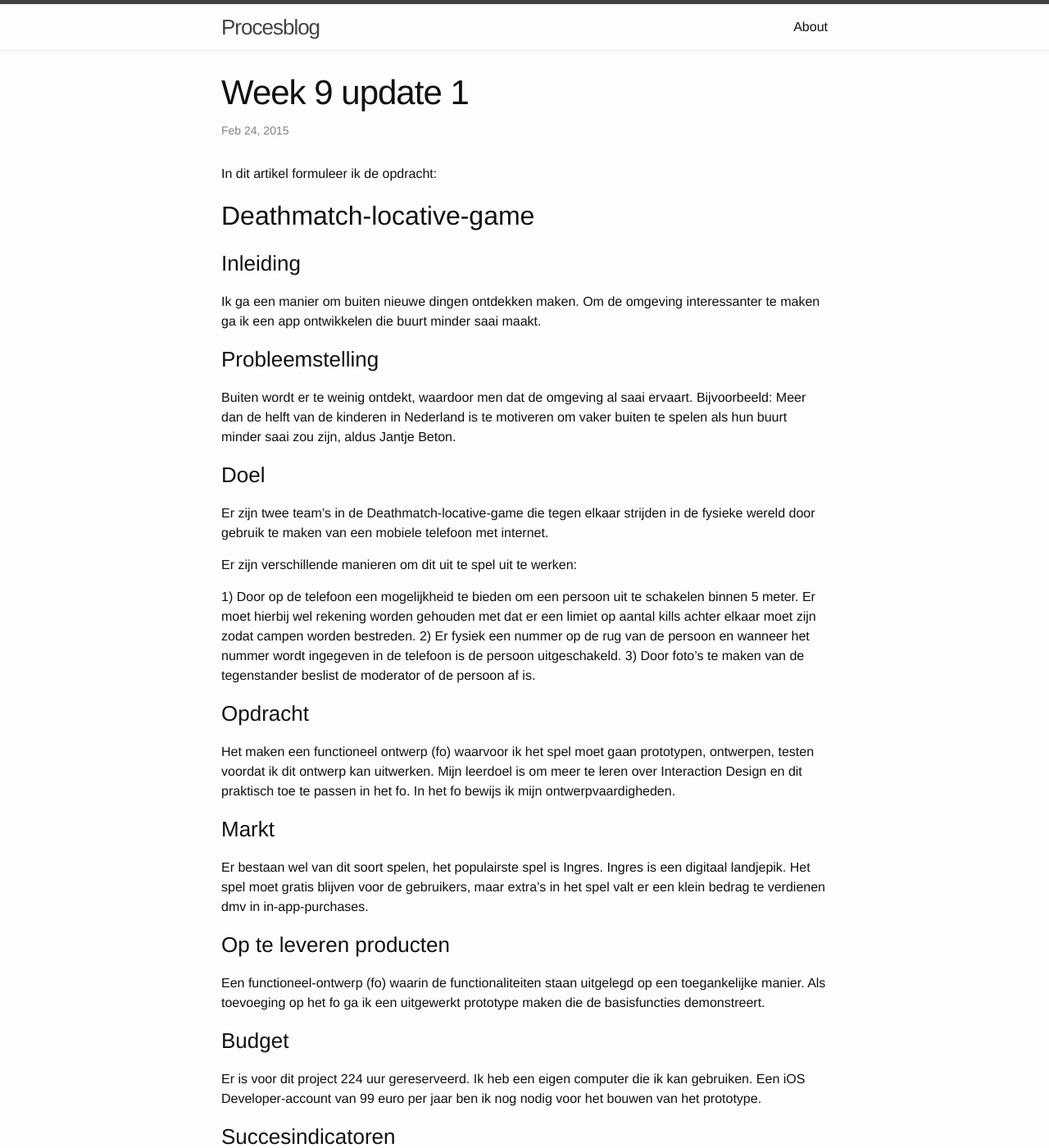
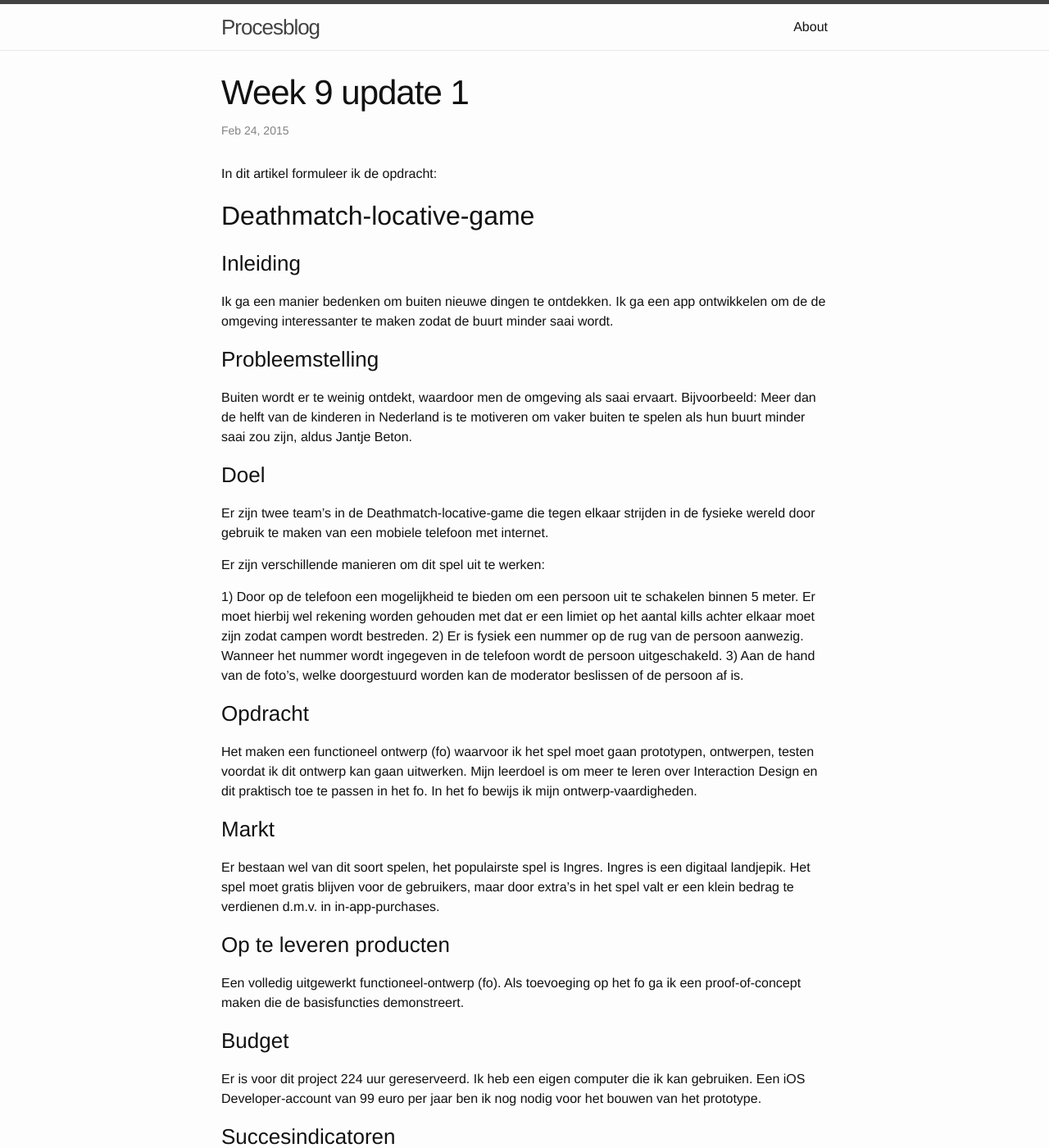
Before and after one commit to qdraw/spokenjagers, a Jekyll site: the page built from _posts/2015-02-23-week-9-update1-procesblog.markdown, in a window 1280 px wide and 1400 px high. Shown: the whole window at 82% size. Built offline with Jekyll 4.4.1, drawn with Linux system fonts in a browser that asks for light colours; some of the changed text lies outside the part shown.

Commit message:
update typos

```diff
--- a/_posts/2015-02-23-week-9-update1-procesblog.markdown
+++ b/_posts/2015-02-23-week-9-update1-procesblog.markdown
@@ -9,34 +9,34 @@ In dit artikel formuleer ik de opdracht:
 ## Deathmatch-locative-game
 
 ### Inleiding
-Ik ga een manier om buiten nieuwe dingen ontdekken maken. Om de omgeving interessanter te maken ga ik een app ontwikkelen die buurt minder saai maakt.
+Ik ga een manier bedenken om buiten nieuwe dingen te ontdekken. Ik ga een app ontwikkelen om de de omgeving interessanter te maken zodat de buurt minder saai wordt.
 
 ### Probleemstelling
-Buiten wordt er te weinig ontdekt, waardoor men dat de omgeving al saai ervaart. Bijvoorbeeld: Meer dan de helft van de kinderen in Nederland is te motiveren om vaker buiten te spelen als hun buurt minder saai zou zijn, aldus Jantje Beton.
+Buiten wordt er te weinig ontdekt, waardoor men de omgeving als saai ervaart. Bijvoorbeeld: Meer dan de helft van de kinderen in Nederland is te motiveren om vaker buiten te spelen als hun buurt minder saai zou zijn, aldus Jantje Beton.
 
 ### Doel
 Er zijn twee team's in de Deathmatch-locative-game die tegen elkaar strijden in de fysieke wereld door gebruik te maken van een mobiele telefoon met internet.
 
-Er zijn verschillende manieren om dit uit te spel uit te werken:
+Er zijn verschillende manieren om dit spel uit te werken:
 
-1) Door op de telefoon een mogelijkheid te bieden om een persoon uit te schakelen binnen 5 meter. Er moet hierbij wel rekening worden gehouden met dat er een limiet op aantal kills achter elkaar moet zijn zodat campen worden bestreden.
-2) Er fysiek een nummer op de rug van de persoon en wanneer het nummer wordt ingegeven in de telefoon is de persoon uitgeschakeld.
-3) Door foto's te maken van de tegenstander beslist de moderator of de persoon af is.
+1) Door op de telefoon een mogelijkheid te bieden om een persoon uit te schakelen binnen 5 meter. Er moet hierbij wel rekening worden gehouden met dat er een limiet op het aantal kills achter elkaar moet zijn zodat campen wordt bestreden.
+2) Er is fysiek een nummer op de rug van de persoon aanwezig. Wanneer het nummer wordt ingegeven in de telefoon wordt de persoon uitgeschakeld.
+3) Aan de hand van de foto's, welke doorgestuurd worden kan de moderator beslissen of de persoon af is.
 
 ### Opdracht
-Het maken een functioneel ontwerp (fo) waarvoor ik het spel moet gaan prototypen, ontwerpen, testen voordat ik dit ontwerp kan uitwerken. Mijn leerdoel is om meer te leren over Interaction Design en dit praktisch toe te passen in het fo. In het fo bewijs ik mijn ontwerpvaardigheden.
+Het maken een functioneel ontwerp (fo) waarvoor ik het spel moet gaan prototypen, ontwerpen, testen voordat ik dit ontwerp kan gaan uitwerken. Mijn leerdoel is om meer te leren over Interaction Design en dit praktisch toe te passen in het fo. In het fo bewijs ik mijn ontwerp-vaardigheden.
 
 ### Markt
-Er bestaan wel van dit soort spelen, het populairste spel is Ingres. Ingres is een digitaal landjepik. Het spel moet gratis blijven voor de gebruikers, maar extra's in het spel valt er een klein bedrag te verdienen dmv in in-app-purchases.
+Er bestaan wel van dit soort spelen, het populairste spel is Ingres. Ingres is een digitaal landjepik. Het spel moet gratis blijven voor de gebruikers, maar door extra's in het spel valt er een klein bedrag te verdienen d.m.v. in in-app-purchases.
 
 ### Op te leveren producten
-Een functioneel-ontwerp (fo) waarin de functionaliteiten staan uitgelegd op een toegankelijke manier. Als toevoeging op het fo ga ik een uitgewerkt prototype maken die de basisfuncties demonstreert.
+Een volledig uitgewerkt functioneel-ontwerp (fo). Als toevoeging op het fo ga ik een proof-of-concept maken die de basisfuncties demonstreert.
 
 ### Budget
 Er is voor dit project 224 uur gereserveerd. Ik heb een eigen computer die ik kan gebruiken. Een iOS Developer-account van 99 euro per jaar ben ik nog nodig voor het bouwen van het prototype.
 
 ### Succesindicatoren
-Het project is een succes wanneer ik door middel van deze app op een leuke manier en onbewuste manier kan bijdragen aan beweging en gezondheid van een brede doelgroep.
+Het project is een succes wanneer ik door middel van deze app op een leuke manier en op onbewuste wijze kan bijdragen aan beweging en gezondheid van jongeren.
 
 ### Inschatting Methodieken
-Om tot een goed fo te komen ga ik eerst prototypes maken en testen. Het uitgewerkte prototype is op basis van het fo.
+Ik ga het product uitwerken op de waterval-methode. Dit doe ik door eerst prototypes te maken en deze uit te leggen het fo. Op basis van het fo maak ik een proof-of-concept.
```
